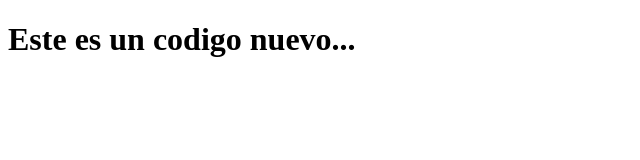
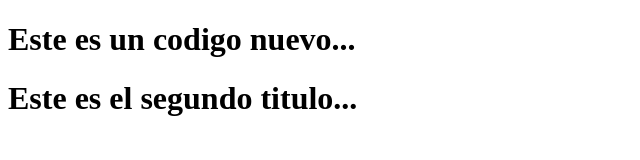
Before and after one commit to JP-Pablo/hello-world-git, a plain HTML site: page index.html in a window 1280 px wide. Shown: the whole page, without its empty margins (0-640 px from the left). Drawn offline with Linux system fonts and the light colour scheme.

Commit message:
Se agrego un segundo titulo

```diff
--- a/index.html
+++ b/index.html
@@ -7,5 +7,6 @@
 </head>
 <body>
     <h1>Este es un codigo nuevo...</h1>
+    <h1>Este es el segundo titulo...</h1>
 </body>
 </html>
```
